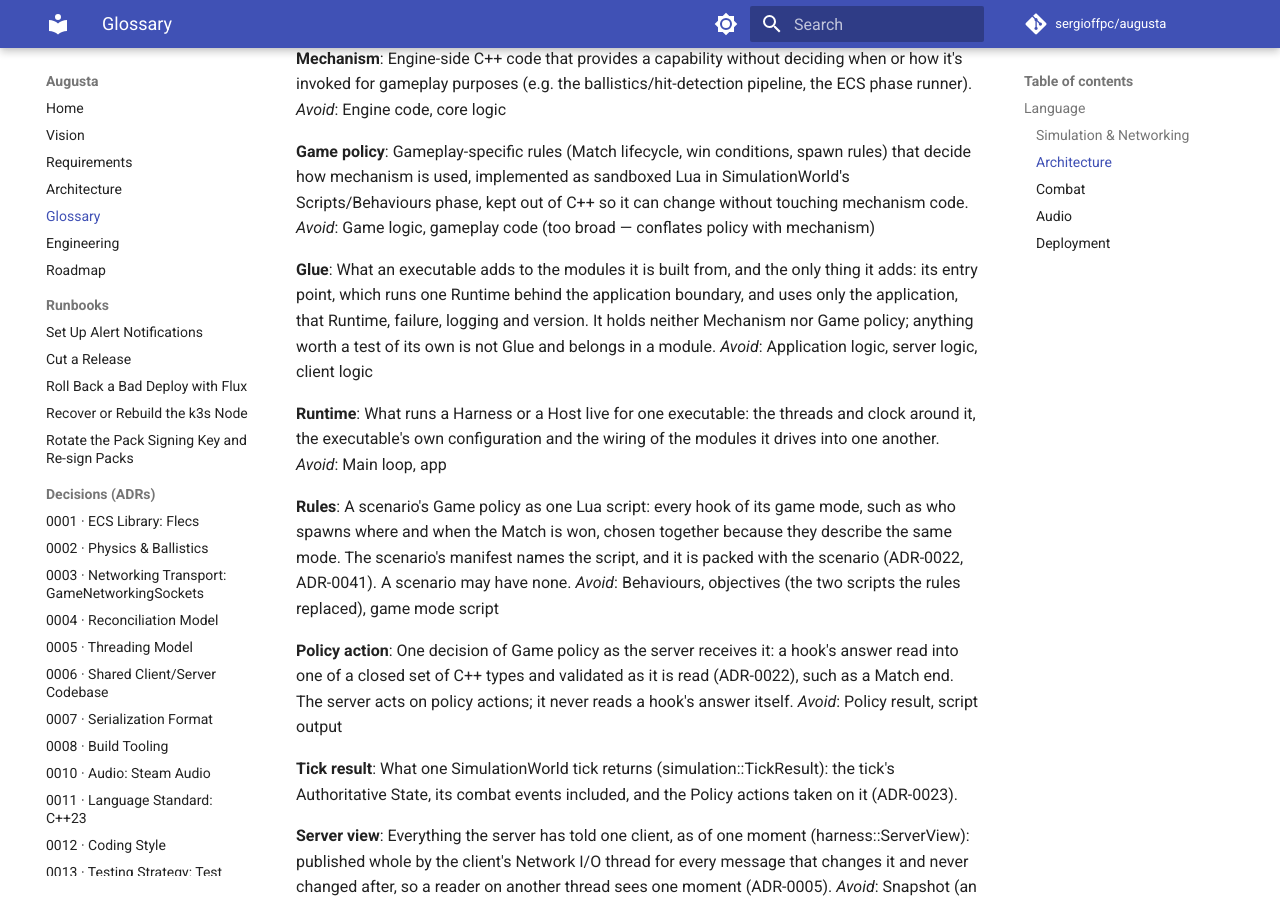
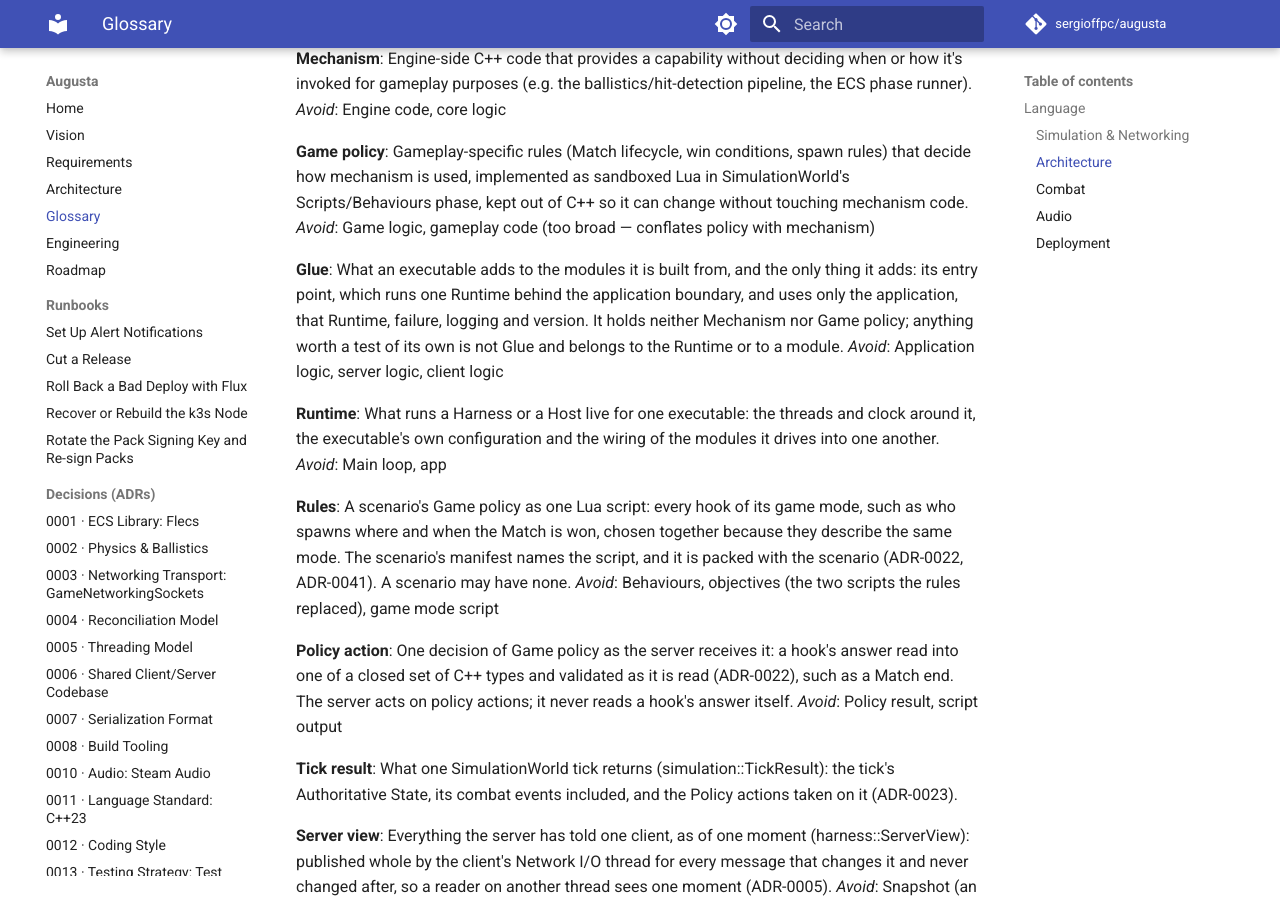
Before and after one commit to sergioffpc/augusta, an MkDocs documentation site: the page built from GLOSSARY.md, in a window 1280 px wide and 900 px high, scrolled down 5503 px. Built offline with MkDocs 1.6.1 and Material for MkDocs 9.7.7, drawn with Linux system fonts in a browser that asks for light colours; comment, search, counter and statistics services are not loaded.

Commit message:
docs: name every Runtime's home and rewrap the Glue comments
Glue's glossary entry and the Module README rule name the Runtime beside
the modules, the Agent's under tools/agent/native/ among them, and the
comments the move left past 80 columns are rewrapped.

Co-Authored-By: Claude Opus 5.5 <noreply@anthropic.com>

```diff
--- a/GLOSSARY.md
+++ b/GLOSSARY.md
@@ -284,8 +284,8 @@ conflates policy with mechanism)
 thing it adds: its entry point, which runs one Runtime behind the application
 boundary, and uses only the application, that Runtime, failure, logging and
 version. It holds neither Mechanism nor Game policy; anything worth a test of
-its own is not Glue and belongs in a module. _Avoid_: Application logic, server
-logic, client logic
+its own is not Glue and belongs to the Runtime or to a module. _Avoid_:
+Application logic, server logic, client logic
 
 **Runtime**: What runs a Harness or a Host live for one executable: the threads
 and clock around it, the executable's own configuration and the wiring of the
```
Also changed, not shown: docs/agents/coding-standards.md (+3 -3 lines), 2 other files.
